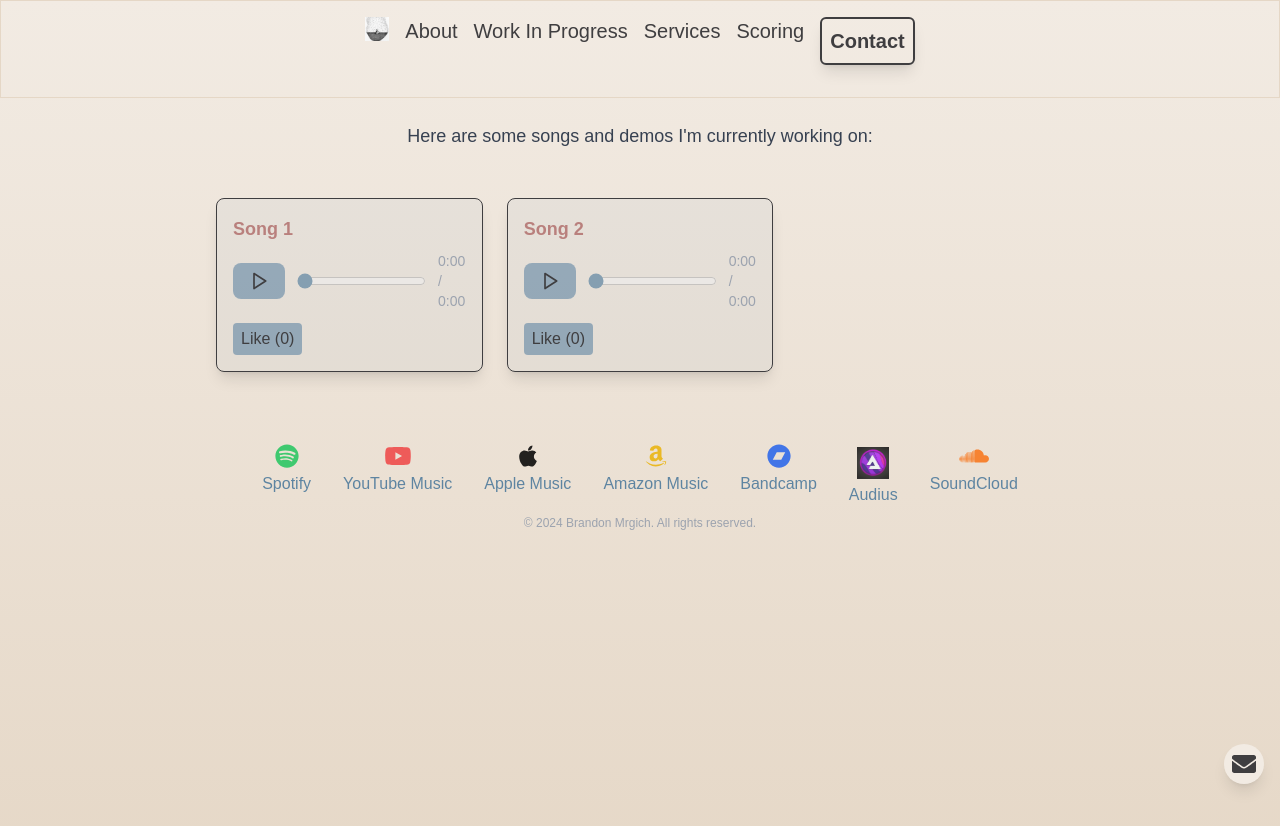
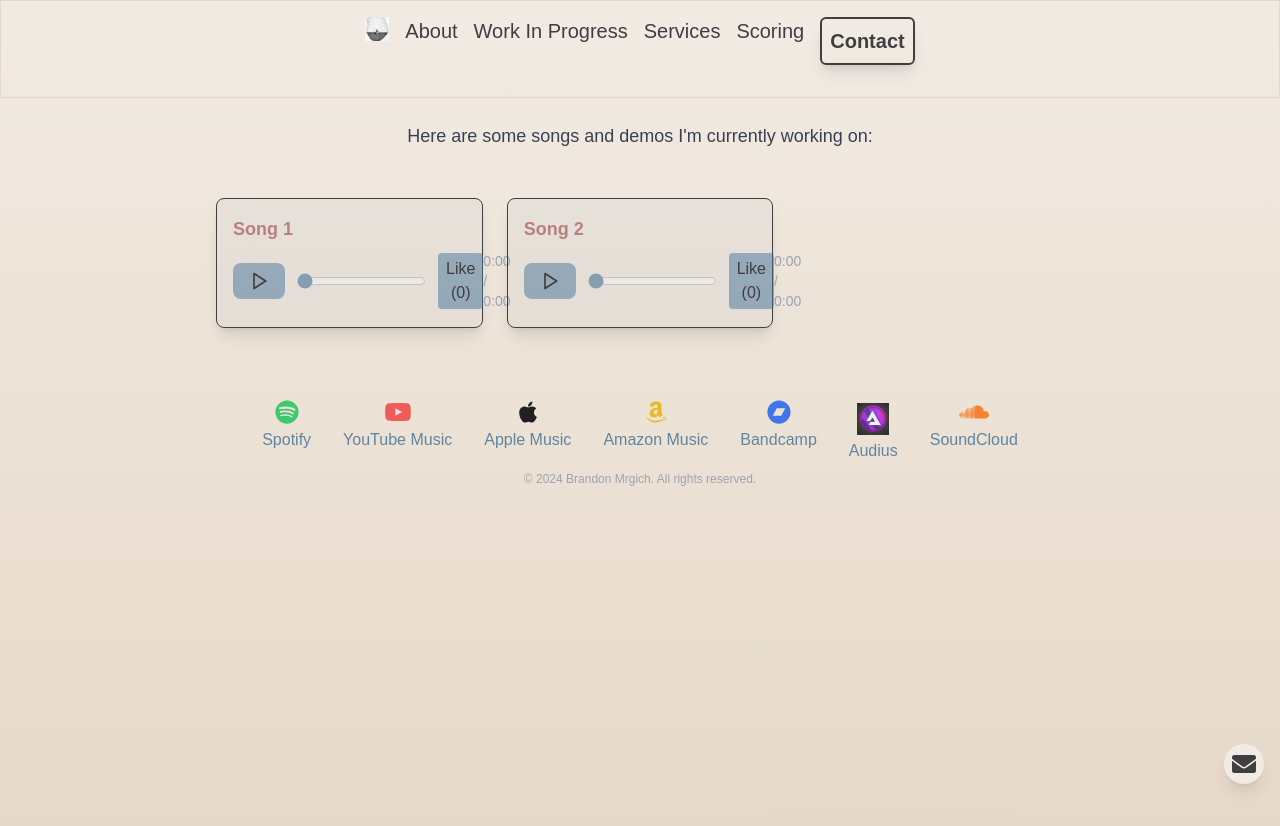
Before and after one commit to brandonmrgich/music-portfolio, a React (Create React App) app: page /in-work in a window 1280 px wide. Shown: the top 826 px of the page. Built offline with nearby package versions, Linux system fonts and the light colour scheme.

Commit message:
Convering classes to functional components

```diff
--- a/src/components/AudioPlayer/ABCAudioPlayer.js
+++ b/src/components/AudioPlayer/ABCAudioPlayer.js
@@ -1,113 +1,84 @@
-import React, { Component } from "react";
-import { Play, Pause, LoaderCircle, SquareIcon as Stop } from "lucide-react";
+import React, { useState, useEffect, useCallback } from 'react';
+import { Play, Pause, LoaderCircle } from 'lucide-react';
+import withAudioContext from './withAudioContext';
 
-class ABCAudioPlayer extends Component {
-    constructor(props) {
-        super(props);
-        this.state = {
-            currentTime: 0,
-            duration: 0,
-            error: "",
-            isLoading: false,
-        };
+const ABCAudioPlayer = ({
+    id,
+    src,
+    title,
+    url,
+    audioRefs,
+    playingStates,
+    play,
+    pause,
+    seek,
+    stop,
+    renderAdditionalControls,
+}) => {
+    const [currentTime, setCurrentTime] = useState(0);
+    const [duration, setDuration] = useState(0);
+    const [error, setError] = useState('');
+    const [isLoading, setIsLoading] = useState(false);
+
+    const handleLoadedMetadata = useCallback(() => {
+        if (audioRefs.current[id]) {
+            setDuration(audioRefs.current[id].duration);
+        }
+    }, [audioRefs, id]);
+
+    const handleTimeUpdate = useCallback(() => {
+        if (audioRefs.current[id]) {
+            setCurrentTime(audioRefs.current[id].currentTime);
+        }
+    }, [audioRefs, id]);
+
+    useEffect(() => {
+        audioRefs.current[id] = new Audio(src);
+
+        if (audioRefs.current[id]) {
+            audioRefs.current[id].addEventListener('loadedmetadata', handleLoadedMetadata);
+            audioRefs.current[id].addEventListener('timeupdate', handleTimeUpdate);
         }
 
-    componentDidMount() {
-        const { id, audioRefs, src } = this.props; // AudioRef is coming from context
-        audioRefs.current[id] = new Audio(src); // On mount create the audio ref
-
+        return () => {
             if (audioRefs.current[id]) {
-            audioRefs.current[id].addEventListener("loadedmetadata", this.handleLoadedMetadata);
-            audioRefs.current[id].addEventListener("timeupdate", this.handleTimeUpdate);
-        }
-    }
-
-    componentDidUpdate() {
-        const { id, audioRefs } = this.props;
-
-        console.log("ComponentDidUpdate", { id, audioRefs });
-
-        if (audioRefs.current[id]) {
-            audioRefs.current[id].addEventListener("loadedmetadata", this.handleLoadedMetadata);
-            audioRefs.current[id].addEventListener("timeupdate", this.handleTimeUpdate);
-        }
-    }
-
-    componentWillUnmount() {
-        const { id, audioRefs } = this.props;
-        if (audioRefs.current[id]) {
-            audioRefs.current[id].removeEventListener("loadedmetadata", this.handleLoadedMetadata);
-            audioRefs.current[id].removeEventListener("timeupdate", this.handleTimeUpdate);
-        }
-    }
-
-    handleTimeUpdate = () => {
-        const { id, audioRefs } = this.props;
-        let currentTime = audioRefs.current[id].currentTIme;
-
-        if (audioRefs.current[id]) {
-            this.setState({ currentTime: audioRefs.current[id].currentTime });
+                audioRefs.current[id].removeEventListener('loadedmetadata', handleLoadedMetadata);
+                audioRefs.current[id].removeEventListener('timeupdate', handleTimeUpdate);
             }
         };
+    }, [audioRefs, id, src, handleLoadedMetadata, handleTimeUpdate]);
 
-    handleLoadedMetadata = () => {
-        const { id, audioRefs } = this.props;
-        let duration = audioRefs.current[id].duration;
-
-        if (audioRefs.current[id]) {
-            this.setState({ duration: audioRefs.current[id].duration });
-        }
-    };
-
-    togglePlayPause = () => {
-        const { playingStates, id, play, pause, src } = this.props;
+    const togglePlayPause = useCallback(() => {
         if (playingStates[id]) {
             pause(id);
         } else {
-            this.setState({ isLoading: true, error: "" });
+            setIsLoading(true);
+            setError('');
             play(id, src);
-            this.setState({ isLoading: false });
+            setIsLoading(false);
         }
+    }, [id, playingStates, pause, play, src]);
+
+    const handleSeek = useCallback(
+        (e) => {
+            seek(id, parseFloat(e.target.value));
+        },
+        [id, seek]
+    );
+
+    const formatTime = (time) => {
+        const minutes = Math.floor(time / 60);
+        const seconds = Math.floor(time % 60);
+        return `${minutes}:${seconds.toString().padStart(2, '0')}`;
     };
 
-    handleStop = () => {
-        const { stop, id } = this.props;
-
-        stop(id);
-    };
-
-    handleSeek = (e) => {
-        const { seek, id } = this.props;
-        seek(id, parseFloat(e.target.value));
-    };
-
-    formatTime = (time) => {
-        const minutes = Math.floor(time / 60);
-        const seconds = Math.floor(time % 60);
-        return `${minutes}:${seconds.toString().padStart(2, "0")}`;
-    };
-
-    renderAdditionalControls() {
-        return null;
-    }
-
-    // TODO: Rerender component on page change
-    // Get last location and current location with react router
-    render() {
-        const { currentTime, duration, error, isLoading } = this.state;
-        const { title, url, id, playingStates } = this.props;
     const isPlaying = playingStates[id] || false;
-
-        let props = this.props;
-        let state = this.state;
-
-        //console.log("ABCAudioPlayer:render(): ", { props, state });
 
     return (
         <div className="p-4 rounded-lg mb-4 flex-shrink border border-comfy-dark bg-comfy-accent2 bg-opacity-5 shadow-lg transition-all duration-300 ease-in-out transform hover:scale-110 disabled:opacity-50 audio-player">
             <h3 className="text-lg font-semibold mb-2 text-white">
                 <a
-                        href={url || "#"}
+                    href={url || '#'}
                     className="text-comfy-accent1 hover:text-comfy-accent2 transition-colors"
                 >
                     {title}
@@ -115,7 +86,7 @@ class ABCAudioPlayer extends Component {
             </h3>
             <div className="flex flex-shrink items-center text-gray-400">
                 <button
-                        onClick={this.togglePlayPause}
+                    onClick={togglePlayPause}
                     disabled={isLoading}
                     className="relative bg-comfy-accent2 bg-opacity-50 text-comfy-dark px-4 py-2 rounded-lg hover:bg-gray-600 transition-all duration-300 ease-in-out transform hover:scale-110 disabled:opacity-50"
                 >
@@ -125,12 +96,12 @@ class ABCAudioPlayer extends Component {
                         <div className="relative w-5 h-5">
                             <Play
                                 className={`absolute top-0 left-0 w-5 h-5 transform transition-all duration-300 ease-in-out ${
-                                        isPlaying ? "opacity-0 scale-75" : "opacity-100 scale-100"
+                                    isPlaying ? 'opacity-0 scale-75' : 'opacity-100 scale-100'
                                 }`}
                             />
                             <Pause
                                 className={`absolute top-0 left-0 w-5 h-5 transform transition-all duration-300 ease-in-out ${
-                                        isPlaying ? "opacity-100 scale-100" : "opacity-0 scale-75"
+                                    isPlaying ? 'opacity-100 scale-100' : 'opacity-0 scale-75'
                                 }`}
                             />
                         </div>
@@ -141,18 +112,17 @@ class ABCAudioPlayer extends Component {
                     min="0"
                     max={duration}
                     value={currentTime}
-                        onChange={this.handleSeek}
+                    onChange={handleSeek}
                     className="flex-grow mx-3 accent-comfy-accent2 opacity-60"
                 />
-                    <span className="text-sm ">
-                        {this.formatTime(currentTime)} / {this.formatTime(duration)}
+                {renderAdditionalControls()}
+                <span className="text-sm">
+                    {formatTime(currentTime)} / {formatTime(duration)}
                 </span>
             </div>
             {error && <span className="text-red-500 mt-2">{error}</span>}
-                <div className="mt-3">{this.renderAdditionalControls()}</div>
         </div>
     );
-    }
-}
+};
 
-export default ABCAudioPlayer;
+export default withAudioContext(ABCAudioPlayer);
--- a/src/components/AudioPlayer/AudioComparisonPlayer.js
+++ b/src/components/AudioPlayer/AudioComparisonPlayer.js
@@ -1,43 +1,37 @@
-import React from "react";
-import ABCAudioPlayer from "./ABCAudioPlayer";
-import withAudioContext from "./withAudioContext";
+import React, { useState, useCallback } from 'react';
+import ABCAudioPlayer from './ABCAudioPlayer';
 
-class AudioComparisonPlayer extends ABCAudioPlayer {
-    constructor(props) {
-        super(props);
-        this.state = {
-            ...this.state,
-            isBeforeAudio: true,
-        };
-    }
+const AudioComparisonPlayer = (props) => {
+    const [isBeforeAudio, setIsBeforeAudio] = useState(true);
 
-    toggleAudioSource = () => {
-        const { isBeforeAudio } = this.state;
-        const { beforeSrc, afterSrc, play, id, seek, audioRefs } = this.props;
+    const toggleAudioSource = useCallback(() => {
+        const { beforeSrc, afterSrc, play, id, seek, audioRefs } = props;
         const newSource = isBeforeAudio ? afterSrc : beforeSrc;
 
-        this.setState({ isBeforeAudio: !isBeforeAudio }, () => {
-            if (this.props.playingStates[id]) {
+        setIsBeforeAudio((prev) => !prev);
+
+        if (props.playingStates[id]) {
             const currentTime = audioRefs.current[id] ? audioRefs.current[id].currentTime : 0;
             play(id, newSource);
             seek(id, currentTime);
         }
-        });
-    };
+    }, [isBeforeAudio, props]);
 
-    renderAdditionalControls() {
-        const { isBeforeAudio } = this.state;
-        return (
+    const renderAdditionalControls = () => (
         <div className="flex items-center">
-                <button
-                    onClick={this.toggleAudioSource}
-                    className="bg-gray-300 px-3 py-1 rounded mr-2"
-                >
-                    {isBeforeAudio ? "Before" : "After"}
+            <button onClick={toggleAudioSource} className="bg-gray-300 px-3 py-1 rounded mr-2">
+                {isBeforeAudio ? 'Before' : 'After'}
             </button>
         </div>
     );
-    }
-}
 
-export default withAudioContext(AudioComparisonPlayer);
+    return (
+        <ABCAudioPlayer
+            {...props}
+            src={isBeforeAudio ? props.beforeSrc : props.afterSrc}
+            renderAdditionalControls={renderAdditionalControls}
+        />
+    );
+};
+
+export default AudioComparisonPlayer;
--- a/src/components/AudioPlayer/AudioGrid.js
+++ b/src/components/AudioPlayer/AudioGrid.js
@@ -1,6 +1,6 @@
-import React from "react";
-import AudioPlayer from "./AudioPlayer";
-import AudioComparisonPlayer from "./AudioComparisonPlayer";
+import React from 'react';
+import AudioPlayer from './AudioPlayer';
+import AudioComparisonPlayer from './AudioComparisonPlayer';
 
 /**
  * AudioGrid component to display a grid of audio players.
@@ -9,6 +9,7 @@ import AudioComparisonPlayer from "./AudioComparisonPlayer";
  * @param {boolean} props.isComparison - Flag to determine if comparison players should be used
  * @returns {React.Component} AudioGrid component
  */
+
 const AudioGrid = ({ tracks, isComparison }) => {
     return (
         <div className="audio-grid grid grid-cols-1 md:grid-cols-2 lg:grid-cols-3 gap-6">
@@ -24,13 +25,13 @@ const AudioGrid = ({ tracks, isComparison }) => {
                     />
                 ) : (
                     <AudioPlayer
-                        url={track.url}
                         key={track.id}
                         id={track.id}
+                        url={track.url}
                         src={track.src}
                         title={track.title}
                     />
-                ),
+                )
             )}
         </div>
     );
--- a/src/components/AudioPlayer/AudioPlayer.js
+++ b/src/components/AudioPlayer/AudioPlayer.js
@@ -1,47 +1,37 @@
-import React from "react";
-import ABCAudioPlayer from "./ABCAudioPlayer";
-import withAudioContext from "./withAudioContext";
+import React, { useState, useEffect } from 'react';
+import ABCAudioPlayer from './ABCAudioPlayer';
 
-class AudioPlayer extends ABCAudioPlayer {
-    constructor(props) {
-        super(props);
-        this.state = {
-            ...this.state,
-            likes: 0,
-            hasLiked: false,
-        };
-    }
+const AudioPlayer = (props) => {
+    const [likes, setLikes] = useState(0);
+    const [hasLiked, setHasLiked] = useState(false);
 
-    componentDidMount() {
-        super.componentDidMount();
-        const likedTracks = JSON.parse(localStorage.getItem("likedTracks") || "{}");
-        this.setState({
-            hasLiked: likedTracks[this.props.title] || false,
-            likes: likedTracks[this.props.title] ? 1 : 0,
-        });
-    }
+    useEffect(() => {
+        const likedTracks = JSON.parse(localStorage.getItem('likedTracks') || '{}');
+        setHasLiked(likedTracks[props.title] || false);
+        setLikes(likedTracks[props.title] ? 1 : 0);
+    }, [props.title]);
 
-    handleLike = () => {
-        if (!this.state.hasLiked) {
-            const likedTracks = JSON.parse(localStorage.getItem("likedTracks") || "{}");
-            likedTracks[this.props.title] = true;
-            localStorage.setItem("likedTracks", JSON.stringify(likedTracks));
-            this.setState({ hasLiked: true, likes: 1 });
+    const handleLike = () => {
+        if (!hasLiked) {
+            const likedTracks = JSON.parse(localStorage.getItem('likedTracks') || '{}');
+            likedTracks[props.title] = true;
+            localStorage.setItem('likedTracks', JSON.stringify(likedTracks));
+            setHasLiked(true);
+            setLikes(1);
         }
     };
 
-    renderAdditionalControls() {
-        const { likes, hasLiked } = this.state;
-        return (
+    const renderAdditionalControls = () => (
         <button
-                onClick={this.handleLike}
+            onClick={handleLike}
             disabled={hasLiked}
             className="bg-comfy-accent2 bg-opacity-50 px-2 py-1 rounded text-comfy-dark"
         >
             Like ({likes})
         </button>
     );
-    }
-}
 
-export default withAudioContext(AudioPlayer);
+    return <ABCAudioPlayer {...props} renderAdditionalControls={renderAdditionalControls} />;
+};
+
+export default AudioPlayer;
--- a/src/components/AudioPlayer/withAudioContext.js
+++ b/src/components/AudioPlayer/withAudioContext.js
@@ -1,19 +1,11 @@
-import React from "react";
-import { useAudio } from "../../contexts/AudioContext";
+import React from 'react';
+import { useAudio } from '../../contexts/AudioContext';
 
-const withAudioContext = (WrappedComponent) => (props) => {
-    const { playingStates, play, pause, seek, stop, audioRefs } = useAudio();
-    return (
-        <WrappedComponent
-            {...props}
-            playingStates={playingStates}
-            play={play}
-            pause={pause}
-            seek={seek}
-            stop={stop}
-            audioRefs={audioRefs}
-        />
-    );
+const withAudioContext = (WrappedComponent) => {
+    return (props) => {
+        const audioContext = useAudio();
+        return <WrappedComponent {...props} {...audioContext} />;
+    };
 };
 
 export default withAudioContext;
```
Lines whose indentation alone changed are shown as unchanged.
